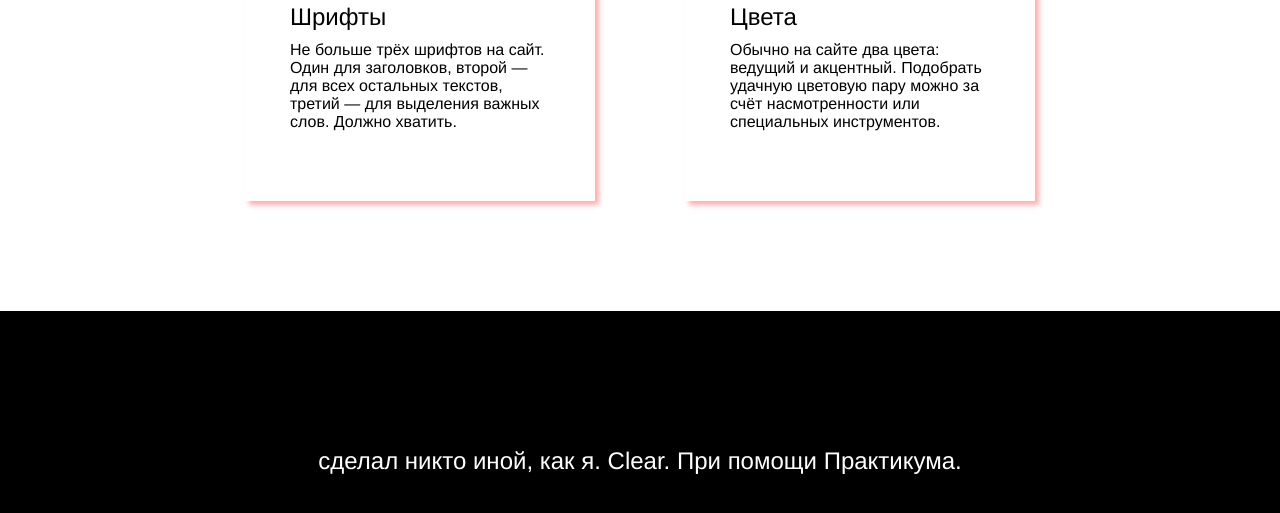
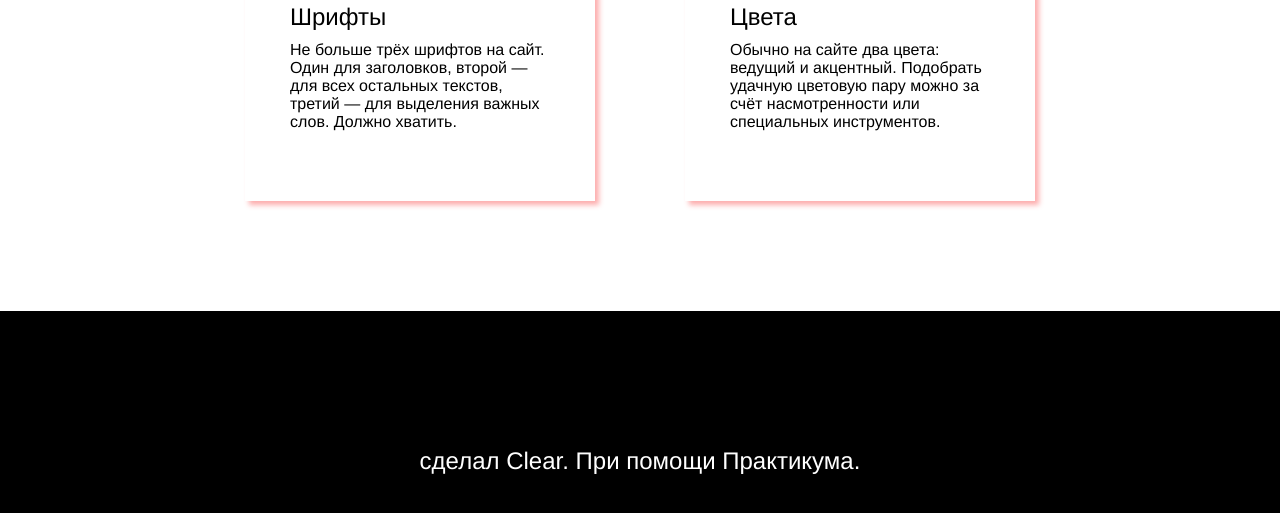
Before and after one commit to clearsky555/first-project, a plain HTML site: page index.html in a window 1280 px wide. Shown: the part 1345-1858 px from the top of the page. Drawn offline with Linux system fonts and the light colour scheme.

Commit message:
изменил footer

```diff
--- a/index.html
+++ b/index.html
@@ -38,7 +38,7 @@
     </div>
   </section>
   <footer class='footer'>
-    <h4 class='footer-author'>сделал никто иной, как я. Clear. При помощи Практикума.
+    <h4 class='footer-author'>сделал Clear. При помощи Практикума.
     </h4>
   </footer>
 </body>
```
